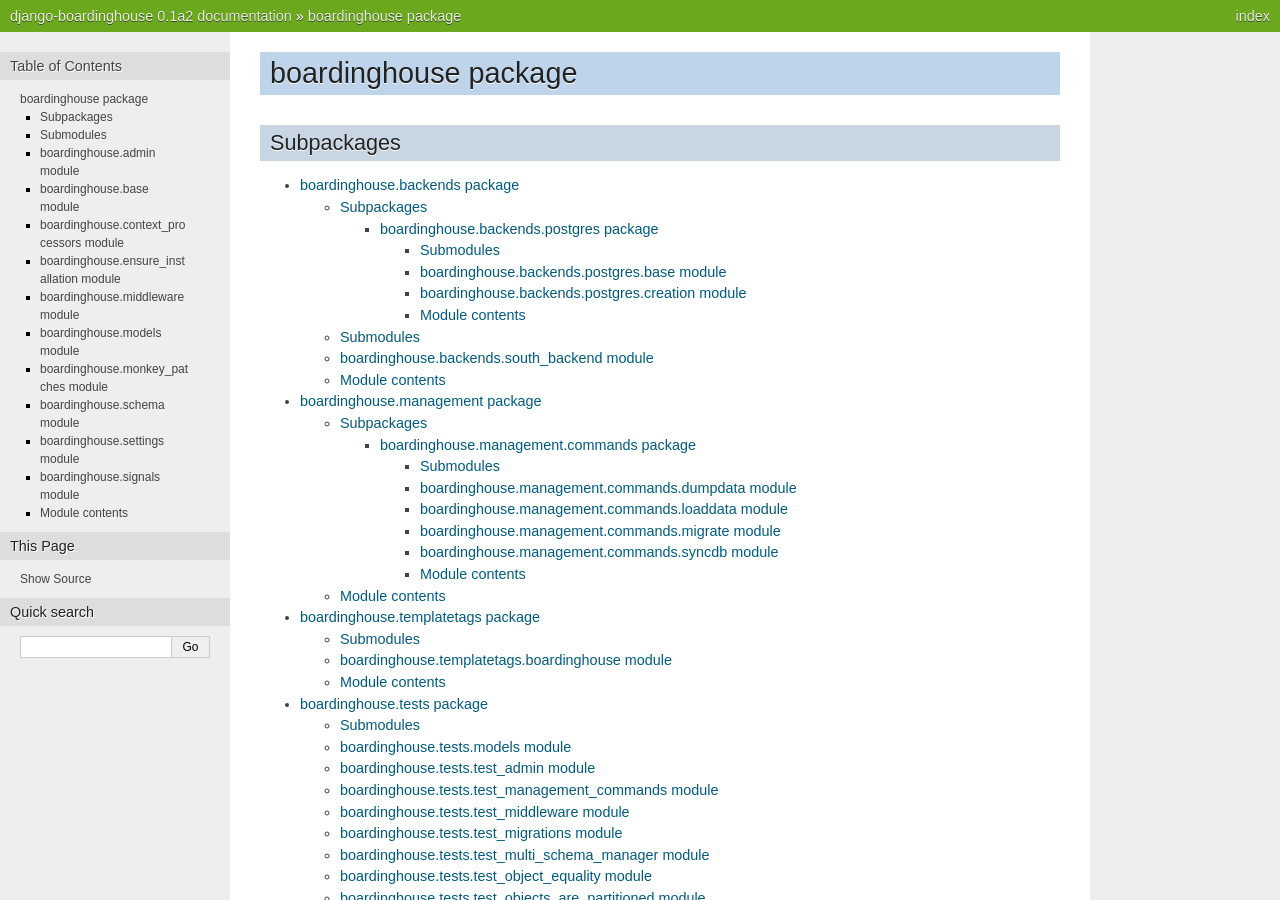
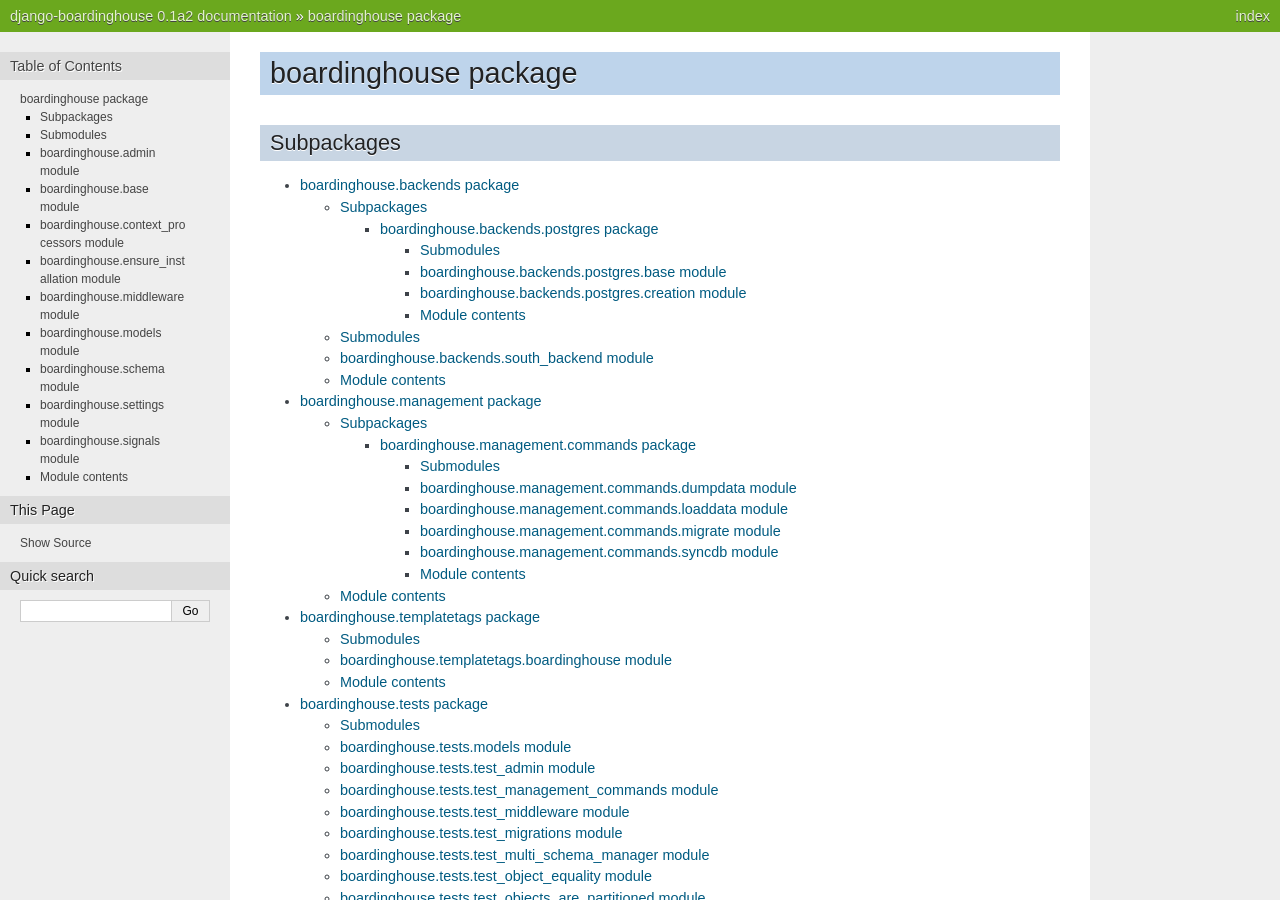
Before and after one commit to stamkracht/django-boardinghouse, a Sphinx documentation site: the page built from docs/source/code/boardinghouse.rst, in a window 1280 px wide and 900 px high. Built offline with Sphinx 7.4.7, drawn with Linux system fonts in a browser that asks for light colours; some of the changed text lies outside the part shown.

```diff
--- a/docs/source/code/boardinghouse.rst
+++ b/docs/source/code/boardinghouse.rst
@@ -62,14 +62,6 @@
     :undoc-members:
     :show-inheritance:
 
-boardinghouse.monkey_patches module
------------------------------------
-
-.. automodule:: boardinghouse.monkey_patches
-    :members:
-    :undoc-members:
-    :show-inheritance:
-
 boardinghouse.schema module
 ---------------------------
 
```
Also changed, not shown: 1 other file.
